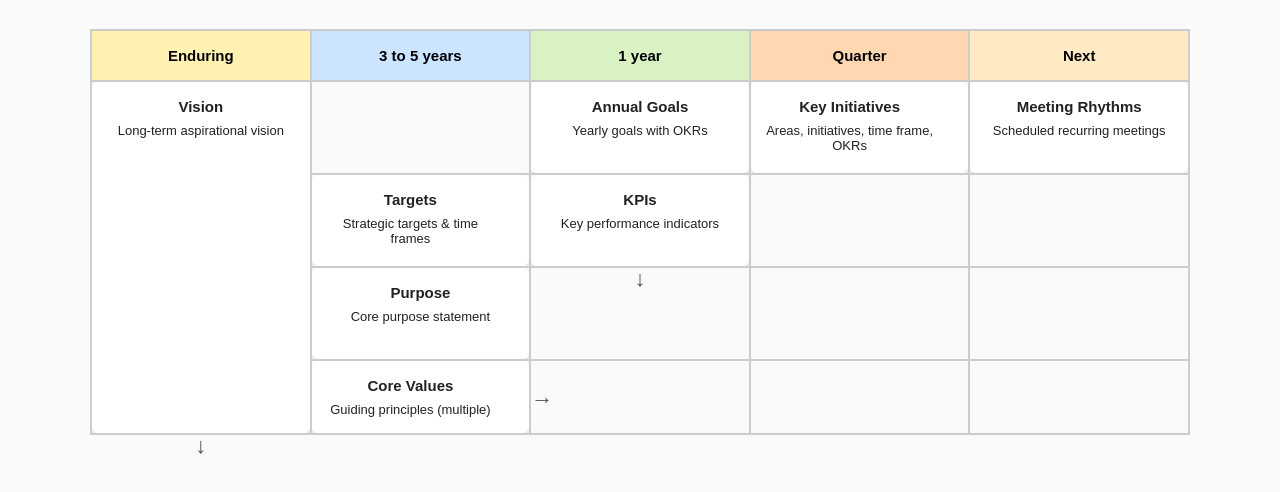
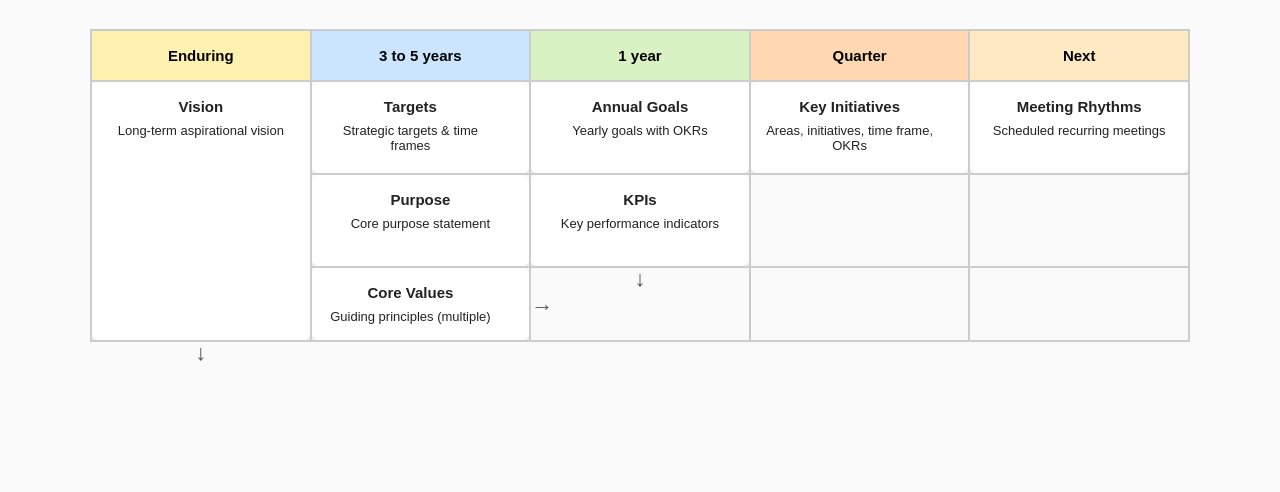
Before and after one commit to stevenalanwilson/technical-strategy, a plain HTML site: page docs/index.html in a window 1280 px wide. Shown: the part 70-562 px from the top of the page. Drawn offline with Linux system fonts and the light colour scheme.

Commit message:
Refactored table to move items into correct places

```diff
--- a/docs/index.html
+++ b/docs/index.html
@@ -150,7 +150,12 @@
           Long-term aspirational vision
         </div>
       </td>
-      <td></td>
+      <td class="entity arrow-right" style="vertical-align: top;">
+        Targets
+        <div style="font-weight: normal; margin-top:8px; font-size:13px;">
+          Strategic targets & time frames
+        </div>
+      </td>
       <td class="entity arrow-down" style="vertical-align: top;">
         Annual Goals
         <div style="font-weight: normal; margin-top:8px; font-size:13px;">
@@ -171,10 +176,10 @@
       </td>
     </tr>
     <tr>
-      <td class="entity arrow-right" style="vertical-align: top;">
-        Targets
+      <td class="entity arrow-down" style="vertical-align: top;">
+        Purpose
         <div style="font-weight: normal; margin-top:8px; font-size:13px;">
-          Strategic targets & time frames
+          Core purpose statement
         </div>
       </td>
       <td class="entity arrow-down" style="vertical-align: top;">
@@ -183,17 +188,6 @@
           Key performance indicators
         </div>
       </td>
-      <td></td>
-      <td></td>
-    </tr>
-    <tr>
-      <td class="entity arrow-down" style="vertical-align: top;">
-        Purpose
-        <div style="font-weight: normal; margin-top:8px; font-size:13px;">
-          Core purpose statement
-        </div>
-      </td>
-      <td></td>
       <td></td>
       <td></td>
     </tr>
```
